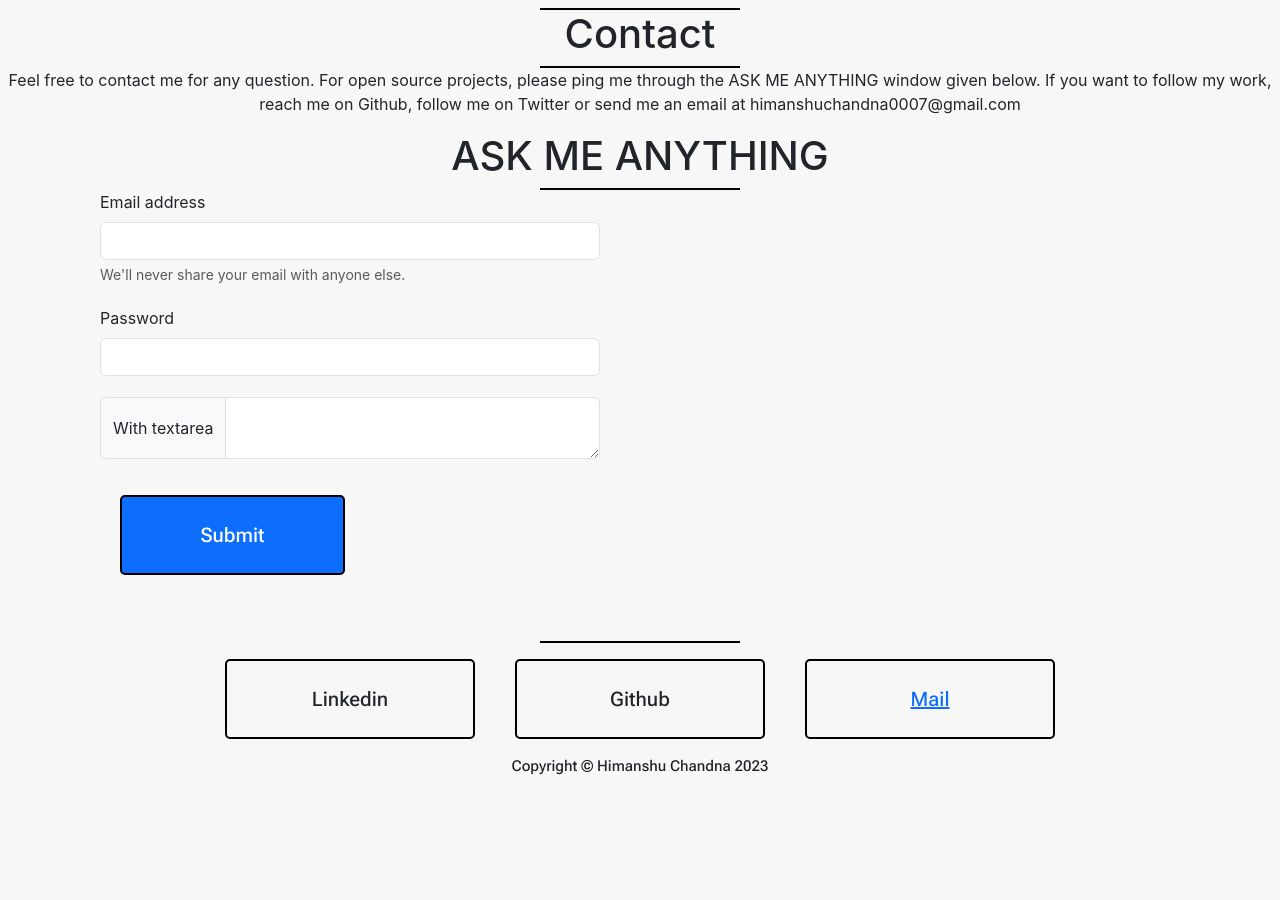
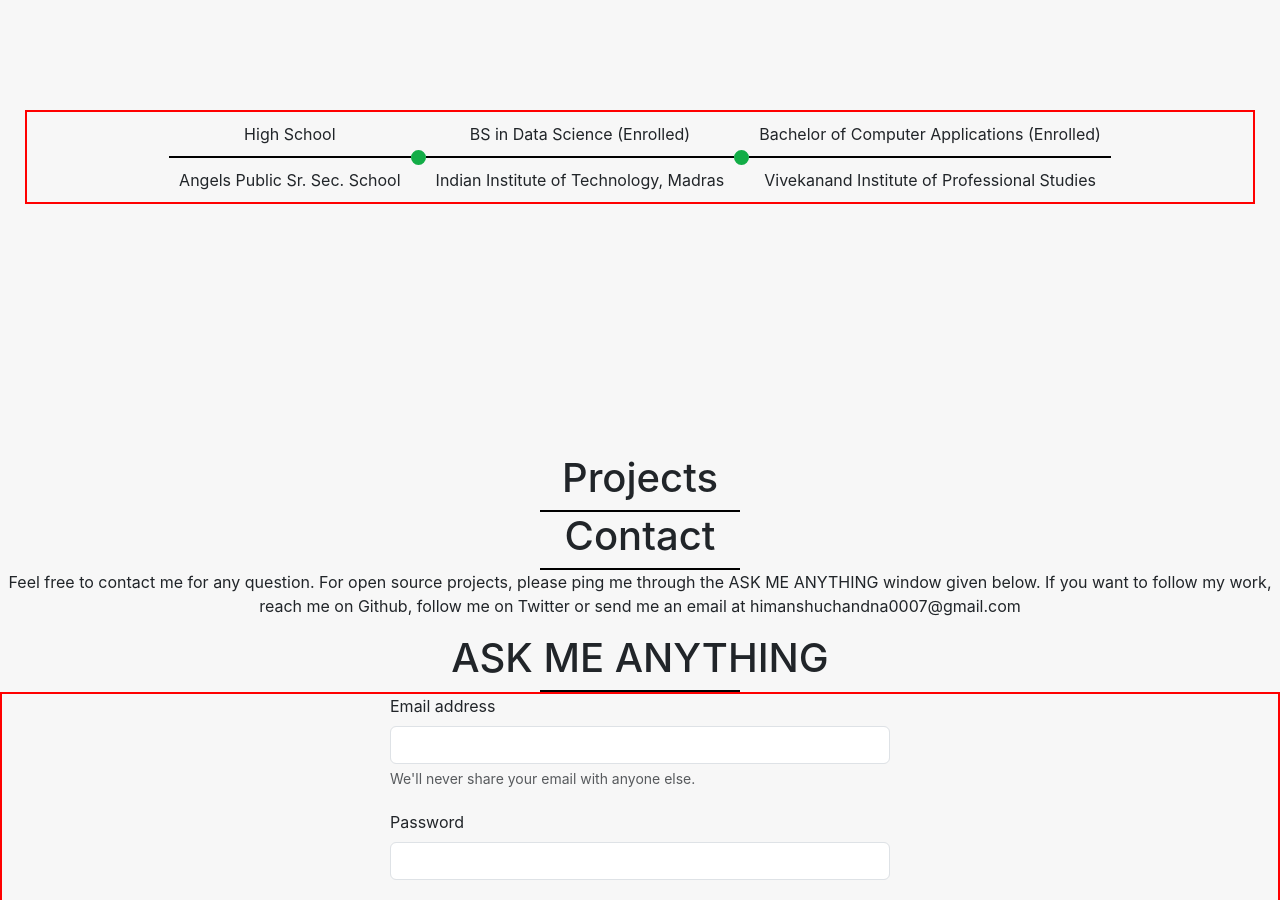
Before and after one commit to HimanshuChandna/HimanshuChandna.github.io, a React (Create React App) app in the folder website/portfolio/: page / in a window 1280 px wide. Shown: the part 1059-1959 px from the top of the page. Before the commit the page ends 1853 px from the top, so only its background shows below. Built offline with nearby package versions, Linux system fonts and the light colour scheme.

Commit message:
Minor changes

```diff
--- a/website/portfolio/src/App.css
+++ b/website/portfolio/src/App.css
@@ -244,6 +244,8 @@
     flex-direction:row;
     justify-content:center;
     align-items: center;
+    border:2px solid red;
+    margin:250px 25px;
 
 }
 
@@ -254,6 +256,7 @@
     margin:0px;
     padding:0px;
     align-items:center;
+    z-index:1;
 
 }
 
@@ -265,7 +268,7 @@
 
 .time{
 
-    border:2px solid black;
+    border:1px solid black;
     max-width:400px;
     width: 100%;
     /* width: 100%; */
@@ -275,47 +278,117 @@
 
 .comp_mark{
 
-    border:2px solid green;
-    background-color:greenyellow;
+    border:2px solid #13AD47;
+    background-color:#13AD47;
     width:15px;
     height:15px;
     border-radius:100%;
+    z-index:1;
+}
+    /*  */
 
-}
+/*
+        height: 90px;
+        position: relative;
+        width: 90px;
+      }
+      .circles > div {
+        animation: growAndFade 3s infinite ease-out;
+        background-color: #13AD47;
+        border-radius: 50%;
+        height: 100%;
+        opacity: 0;
+        position: absolute;
+        width: 100%;
+      }
+      .circles .circle1 {
+        animation-delay: 1s;
+      }
+      .circles .circle2 {
+        animation-delay: 2s;
+      }
+      .circles .circle3 {
+        animation-delay: 3s;
+      }
+      @keyframes growAndFade {
+        0% {
+          opacity: 0.25;
+          transform: scale(0);
+       }
+        100% {
+          opacity: 0;
+          transform: scale(1);
+       }
+      } */
+      /* body {
+        align-items: center;
+        display: flex;
+        height: 100vh;
+        justify-content: center;
+        margin: 0;
+      } */
 
-.comp_mark:hover{
+
+
+
+/* .comp_mark:hover{ */
 
     /* box-shadow: 0px 0px 0px 10px black; */
-    transition-timing-function:ease-in-out ;
-    transition-duration: .2s;
-    animation-name:down_arrow;
-    animation-duration: .2s;
+    /* transition-timing-function:ease-in-out ; */
+    /* transition-duration: .2s; */
+    /* animation-name:down_arrow; */
+    /* animation-duration: .5s; */
 
-}
+/* } */
 
 @keyframes down_arrow {
 
     0%{
 
-        box-shadow: 0px 0px 0px 0px black;
+        /* box-shadow: 0px 0px 0px 0px #13AD47; */
+        z-index:2;
+        width:17px;
+        height:17px;
 
     }
 
     25%{
 
-        box-shadow: 0px 0px 5px 10px black;
+        /* box-shadow: 0px 0px 5px 10px #13AD47; */
+        z-index:2;
+        width:19px;
+        height:19px;
+        background-color: #13AD47;
+
+
+    }
+
+    50%{
+
+        z-index:2;
+        width:21px;
+        height:21px;
+        background-color: #13AD47;
 
     }
 
     75%{
 
-        box-shadow: 0px 0px 10px 15px black;
+        /* box-shadow: 0px 0px 10px 15px #13AD47; */
+        z-index:2;
+        width:21px;
+        height:21px;
+        background-color: #13AD47;
 
     }
 
     100%{
 
-        box-shadow: 0px 0px 15px 20px black;
+        /* box-shadow: 0px 0px 15px 20px #13AD47; */
+        z-index:2;
+        width:23px;
+        height:23px;
+        background-color: #13AD47;
 
     }
 
@@ -352,12 +425,21 @@
 
 }
 
+.Contact-form{
+
+    display:flex;
+    flex-direction:column;
+    align-items:center;
+    border:2px solid red;
+
+}
+
 .mb-3{
 
     display:flex;
     flex-direction:column;
     align-items:left;
-    margin-left:100px;
+    /* margin-left:100px; */
     padding-bottom:5px;
 
 }
@@ -365,7 +447,7 @@
 .input-group{
 
     width:500px;
-    margin-left:100px;
+    /* margin-left:100px; */
 
 }
 
@@ -396,7 +478,7 @@
     width:225px;
     border-radius:5px;
     border:2px solid black;
-    justify-content: center;
+    /* justify-content: center; */
     font-size: 20px;
     font-family: "Roboto Flex";
     font-weight:medium;
@@ -408,8 +490,8 @@
 
     display:flex;
     flex-direction:row;
-    justify-content: flex-start;
-    margin-left: 100px;
+    /* justify-content: flex-start; */
+    /* margin-left: 100px; */
     margin-top:20px;
     margin-bottom:50px;
 
--- a/website/portfolio/src/components/Contact.js
+++ b/website/portfolio/src/components/Contact.js
@@ -14,6 +14,7 @@
             <form>
                 <h1 className='Contact_form_heading'>ASK ME ANYTHING</h1>
                 <div class="underline"></div>
+                <div class="Contact-form">
                 <div class="mb-3">
                     <label for="Email" class="form-label" id="label_email">Email address</label>
                     <input type="email" class="form-control" id="exampleInputEmail1" aria-describedby="emailHelp"/>
@@ -27,8 +28,9 @@
                     <span class="input-group-text">With textarea</span>
                     <textarea class="form-control" aria-label="With textarea"></textarea>
                 </div>
-                <div class="form_sub_btn">
+                {/* <div class="form_sub_btn"> */}
                     <button type="submit" id="form_sub_btn" class="btn btn-primary">Submit</button>
+                {/* </div> */}
                 </div>
             </form>
             <div class="underline"></div>
--- a/website/portfolio/src/components/Intro_Section_Timeline.js
+++ b/website/portfolio/src/components/Intro_Section_Timeline.js
@@ -32,12 +32,17 @@
               <div class="test-2">
                 <p>BS in Data Science (Enrolled)</p>
                   <div class="time">
+
                    {/* <hr></hr> */}
                   </div>
                 <p>Indian Institute of Technology, Madras</p>
               </div>
 
-              <div class="comp_mark"></div>
+              <div class="comp_mark">
+                    <div class="circle1"></div>
+                    <div class="circle2"></div>
+                    <div class="circle3"></div>
+              </div>
 
               <div class="test-3">
                 <p>Bachelor of Computer Applications (Enrolled)</p>
```
Also changed, not shown: 2 other files (tests, documents, lock files or other folders).
